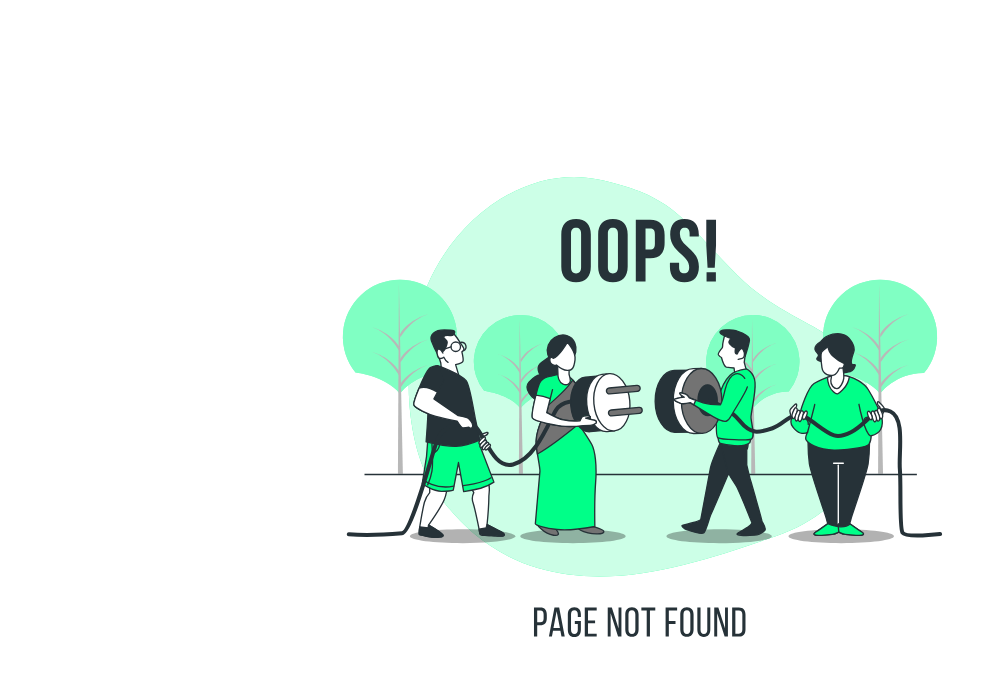
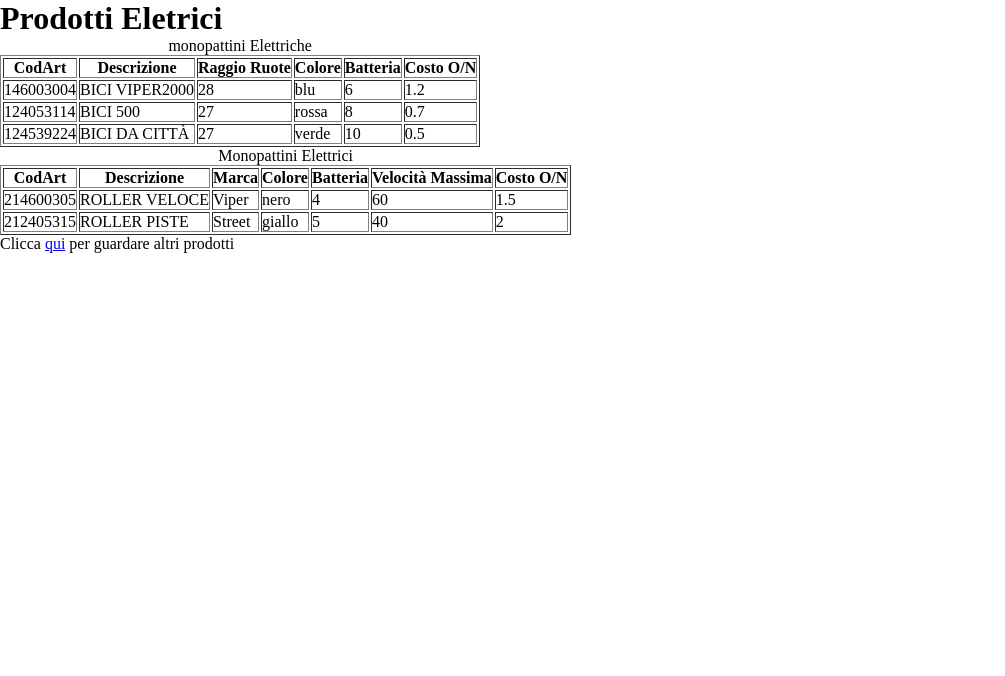
Before and after one commit to cauereple/java-academy-angular, an Angular app: page /prodotti in a window 1280 px wide. Shown: the top 676 px of the page, without its empty margins (0-1005 px from the left). Built offline with nearby package versions, Linux system fonts and the light colour scheme.

Commit message:
making a table in typescript

```diff
--- a/src/app/app-routing.module.ts
+++ b/src/app/app-routing.module.ts
@@ -1,8 +1,10 @@
 import { NgModule } from '@angular/core';
 import { RouterModule, Routes } from '@angular/router';
+import { ArticoliComponent } from './articoli/articoli.component';
 import { CredenzialiErratiComponent } from './credenziali-errati/credenziali-errati.component';
 import { ErrorComponent } from './error/error.component';
 import { LoginComponent } from './login/login.component';
+import { ProdottiComponent } from './prodotti/prodotti.component';
 import { RegistrazioneComponent } from './registrazione/registrazione.component';
 import { WelcomeComponent } from './welcome/welcome.component';
 
@@ -12,6 +14,8 @@ const routes: Routes = [
   { path:'login' , component :LoginComponent}, //identifica la landing page
   { path: 'registrazione' , component :RegistrazioneComponent},
   { path:'welcome/:nome/:cognome' , component :WelcomeComponent},
+  { path: 'articoli' , component :ArticoliComponent},
+  { path: 'prodotti' , component :ProdottiComponent},
   { path:'credenziali-errati' , component :CredenzialiErratiComponent},
   { path:'**' , component :ErrorComponent}, //la pagina di errore viene identificata con doppio asterisco
 ];
--- a/src/app/app.module.ts
+++ b/src/app/app.module.ts
@@ -10,6 +10,7 @@ import { ErrorComponent } from './error/error.component';
 import { CredenzialiErratiComponent } from './credenziali-errati/credenziali-errati.component';
 import { RegistrazioneComponent } from './registrazione/registrazione.component';
 import { ArticoliComponent } from './articoli/articoli.component';
+import { ProdottiComponent } from './prodotti/prodotti.component';
 
 @NgModule({
   declarations: [
@@ -19,7 +20,8 @@ import { ArticoliComponent } from './articoli/articoli.component';
     ErrorComponent,
     CredenzialiErratiComponent,
     RegistrazioneComponent,
-    ArticoliComponent
+    ArticoliComponent,
+    ProdottiComponent
   ],
   imports: [
     BrowserModule,
--- a/src/app/articoli/articoli.component.html
+++ b/src/app/articoli/articoli.component.html
@@ -1,7 +1,7 @@
 <h1>Articoli Disponibili</h1>
 
 <table id="articoli" border="1">
-    <caption>Alimentari</caption> <!-- Titolo tabella -->
+    <caption>Alimentari</caption> <!-- Titolo Tabella -->
     <thead>
         <tr>
             <th>CodArt</th>
@@ -15,11 +15,10 @@
         </tr>
     </thead>
     <tbody>
-        <tr *ngfor="let articolo of articoli"> <!-- istruzione Angular che è praticamente un for each. Questa è la parte non fissa della tabella (dinamica).
-        ngfor per ogni elemento in questo Array lui assegna ogni elemento, ogni ciclo a questa variabile articolo -->
+        <tr *ngFor="let articolo of articoli">
             <td>{{articolo.codart}}</td>
             <td>{{articolo.descrizione}}</td>
-            <td>{{articolo.um</td>
+            <td>{{articolo.um}}</td>
             <td>{{articolo.pzcart}}</td>
             <td>{{articolo.peso}}</td>
             <td>{{articolo.prezzo | currency : 'EUR'}}</td> <!-- con il pipe si modifica la formattazione di una valuta -->
--- a/src/app/articoli/articoli.component.ts
+++ b/src/app/articoli/articoli.component.ts
@@ -8,10 +8,10 @@ import { Component, OnInit } from '@angular/core';
 export class ArticoliComponent implements OnInit {
 
   articoli = [
-    {codart : '014600301', descrizione : 'BARILLA FARINA 1 KG', um : 'PZ', pzcart : 24, peso : 1, prezzo : 1.09,},
-    {codart : '012405311', descrizione : 'BARILLA PASTA GR.500 N.70 1/2 PENNE', um : 'PZ', pzcart : 30, peso : 0.5, pezzo : 1.29},
-    {codart : '012453921', descrizione : 'FINDUS FIOR DI NASELLO 300 GR', um : 'PZ', pzcart : 8, peso : 0.3, pezzo : 2.49},
-    {codart : '012431123', descrizione : 'FINDUS CROCCOLE 400 GR', um : 'PZ', pzcart : 12, peso : 0.4, pezzo : 5.97},
+    {codart : '014600301', descrizione : 'BARILLA FARINA 1 KG', um : 'PZ', pzcart : 24, peso : 1, prezzo : 1.09, active : true, data : new Date()},
+    {codart : '012405311', descrizione : 'BARILLA PASTA GR.500 N.70 1/2 PENNE', um : 'PZ', pzcart : 30, peso : 0.5, prezzo : 1.29, active : true, data : new Date()},
+    {codart : '012453921', descrizione : 'FINDUS FIOR DI NASELLO 300 GR', um : 'PZ', pzcart : 8, peso : 0.3, prezzo : 2.49, active : true, data : new Date()},
+    {codart : '012431123', descrizione : 'FINDUS CROCCOLE 400 GR', um : 'PZ', pzcart : 12, peso : 0.4, prezzo : 5.97, active : true, data : new Date()}
   ]
 
   constructor() { }
--- /dev/null
+++ b/src/app/prodotti/prodotti.component.html
@@ -0,0 +1,53 @@
+<h1>Prodotti Eletrici</h1>
+
+<table id="prodotti" border="1">
+    <caption>monopattini Elettriche</caption> <!-- Titolo Tabella -->
+    <thead>
+        <tr>
+            <th>CodArt</th>
+            <th>Descrizione</th>
+            <th>Raggio Ruote</th>
+            <th>Colore</th>
+            <th>Batteria</th>
+            <th>Costo O/N</th>
+        </tr>
+    </thead>
+    <tbody>
+        <tr *ngFor="let monopattini of electricBike">
+            <td>{{monopattini.codart}}</td>
+            <td>{{monopattini.descrizione}}</td>
+            <td>{{monopattini.raggioR}}</td>
+            <td>{{monopattini.colore}}</td>
+            <td>{{monopattini.batteria}}</td>
+            <td>{{monopattini.costo_no}}</td>
+        </tr>
+    </tbody>
+</table>
+
+<table id="prodotti" border="1">
+    <caption>Monopattini Elettrici</caption> <!-- Titolo Tabella -->
+    <thead>
+        <tr>
+            <th>CodArt</th>
+            <th>Descrizione</th>
+            <th>Marca</th>
+            <th>Colore</th>
+            <th>Batteria</th>
+            <th>Velocità Massima</th>
+            <th>Costo O/N</th>
+        </tr>
+    </thead>
+    <tbody>
+        <tr *ngFor="let monopattini of electricRoller">
+            <td>{{monopattini.codart}}</td>
+            <td>{{monopattini.descrizione}}</td>
+            <td>{{monopattini.marca}}</td>
+            <td>{{monopattini.colore}}</td>
+            <td>{{monopattini.batteria}}</td>
+            <td>{{monopattini.vMax}}</td>
+            <td>{{monopattini.costo_no}}</td>
+        </tr>
+    </tbody>
+</table>
+
+<p *ngIf="autenticatoLink">Clicca <a routerLink="/articoli">qui</a> per guardare altri prodotti</p>
--- /dev/null
+++ b/src/app/prodotti/prodotti.component.ts
@@ -0,0 +1,33 @@
+import { Component, OnInit } from '@angular/core';
+
+@Component({
+  selector: 'app-prodotti',
+  templateUrl: './prodotti.component.html',
+  styleUrls: ['./prodotti.component.css']
+})
+export class ProdottiComponent implements OnInit {
+
+autenticatoLink = false;
+
+  electricBike = [
+    {codart : '146003004', descrizione : 'BICI VIPER2000', raggioR : 28, colore : "blu", batteria : 6, costo_no : 1.20},
+    {codart : '124053114', descrizione : 'BICI 500', raggioR : 27, colore : "rossa", batteria : 8, costo_no : 0.70},
+    {codart : '124539224', descrizione : 'BICI DA CITTÀ', raggioR : 27, colore : "verde", batteria : 10, costo_no : 0.50}
+  ]
+
+  electricRoller = [
+    {codart : '214600305', descrizione : 'ROLLER VELOCE', marca : 'Viper', colore : "nero", batteria : 4, vMax : 60, costo_no : 1.50},
+    {codart : '212405315', descrizione : 'ROLLER PISTE', marca : 'Street', colore : "giallo", batteria : 5, vMax : 40, costo_no : 2}
+  ]
+
+  constructor() { }
+
+  ngOnInit(): void {
+    for(let i=0; i<this.electricBike.length; i++) {
+      if(this.electricBike[i].batteria >= 6)
+        for(let j=0; j<this.electricRoller.length; j++)
+          if(this.electricRoller[j].batteria >= 4)
+            this.autenticatoLink = true;
+    }
+  }
+}
--- a/src/app/welcome/welcome.component.css
+++ b/src/app/welcome/welcome.component.css
@@ -31,15 +31,26 @@ section h1 {
 section h2 {
   color: #00ff88;
   font-size: 5vh;
+  z-index: 1;
 }
 
 .winning-image {
   width: 35vw;
 }
 
-/* .victory-image {
+.victory-image {
   width: 35vw;
-} */
+}
+
+.extras {
+    position: absolute;
+    bottom: -450px;
+    right: -500px;
+    width: 1200px;
+    height: 1200px;
+    border-radius: 50%;
+    background: #514869;
+}
 
 ul {
   list-style:none;
--- a/src/app/welcome/welcome.component.html
+++ b/src/app/welcome/welcome.component.html
@@ -31,10 +31,14 @@
             <li>
                 <h1>Sei Maggiorenne</h1>
                 <span>Nostro regalo per te</span>
-                <a href="#">Click here</a>
+                <a routerLink="/articoli">Click here</a> <!-- routerLink a differenza di href si usa per trovare un componente specifico del progetto coerentemente alla logia SPA -->
             </li>
         </ul>
     </div>
     <!-- END CARDS -->
 
+    <div class="sobre">
+            <div class="extras"></div>
+    </div>>
+
 </div>
--- a/src/styles.css
+++ b/src/styles.css
@@ -15,19 +15,16 @@ small, strike, strong, sub, sup, tt, var,
 b, u, i, center,
 dl, dt, dd, ol, ul, li,
 fieldset, form, label, legend,
-table, caption, tbody, tfoot, thead, tr, th, td,
+table, tbody, tfoot, thead, tr, th, td,
 article, aside, canvas, details, embed,
 figure, figcaption, footer, header, hgroup,
 menu, nav, output, ruby, section, summary,
 time, mark, audio, video {
 	margin: 0;
 	padding: 0;
-	border: 0;
-	font-size: 100%;
-	font: inherit;
-	vertical-align: baseline;
+
 }
-/* HTML5 display-role reset for older browsers */
+/* HTML5 display-role reset for older browsers
 article, aside, details, figcaption, figure,
 footer, header, hgroup, menu, nav, section {
 	display: block;
@@ -51,10 +48,9 @@ table {
 	border-spacing: 0;
 }
 
-/* CSS RESET    FINE */
+ CSS RESET    FINE */
 
 
-
-/* html {
+html {
     overflow: hidden;
-} */
+}
```
Also changed, not shown: src/app/models/Articoli.ts (added, +10 -0 lines), src/app/prodotti/prodotti.component.css (added), 1 other file (tests, documents, lock files or other folders).
